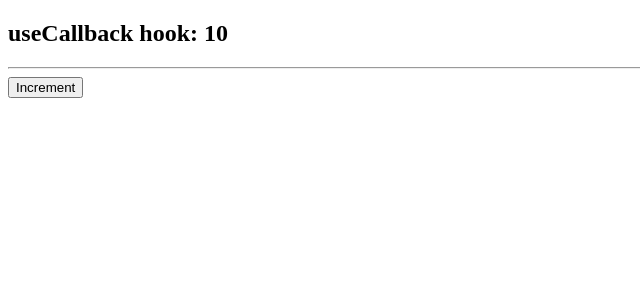
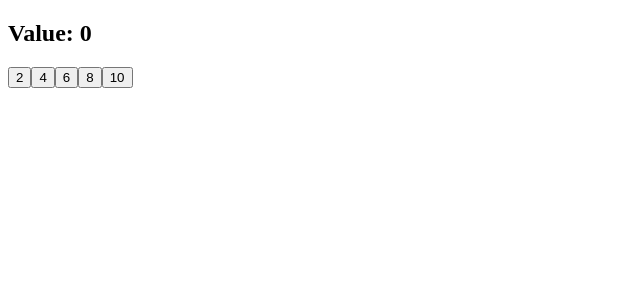
Before and after one commit to jhosuapp/hooks-react-ts, a React app: page / in a window 1280 px wide. Shown: the top 300 px of the page, without its empty margins (0-640 px from the left). Built offline with nearby package versions, Linux system fonts and the light colour scheme; the HTML template or start-up script is replaced by a standard one.

Commit message:
feat: work memo

```diff
--- /dev/null
+++ b/src/09-work-memo/Child.tsx
@@ -0,0 +1,22 @@
+import React from 'react';
+
+type Props = {
+    number: number;
+    increment: (number: number) => void
+}
+
+const Child = React.memo(( {number, increment}:Props ):JSX.Element => {
+
+    console.log('me he vuelto a renderizar')
+
+    return (
+        <button
+            className="btn btn-primary"
+            onClick={ ()=>  increment(number) }
+        >
+            { number }
+        </button>
+    )
+})
+
+export { Child }
--- /dev/null
+++ b/src/09-work-memo/Parent.tsx
@@ -0,0 +1,27 @@
+import { useCallback, useState } from 'react';
+import { Child } from './Child';
+
+
+const Parent = ():JSX.Element => {
+    const [value, setValue] = useState<number>(0);
+    const numbers = [2, 4, 6, 8, 10];
+
+    const increment = useCallback((number:number)=>{
+        setValue((value) => value + number);
+    }, []);
+
+    return (
+        <section className="container mt-5">
+            <h1>Value: { value } </h1>
+
+            {
+                numbers.map((value)=> (
+                    <Child key={ value }  number={ value } increment={ increment } />
+                ))
+            }
+
+        </section>
+    )
+}
+
+export { Parent }
--- a/src/main.tsx
+++ b/src/main.tsx
@@ -10,11 +10,12 @@ import ReactDOM from 'react-dom/client';
 // import { Layout } from './05-use-layout-effect/Layout';
 // import { Memorize } from './06-memos/Memorize';
 // import { MemoHook } from './07-use-memo/MemoHook';
-import { CallbackHook } from './08-use-callback/CallbackHook';
+// import { CallbackHook } from './08-use-callback/CallbackHook';
+import { Parent } from './09-work-memo/Parent';
 
 
 ReactDOM.createRoot(document.getElementById('root')!).render(
   // <React.StrictMode>
-    <CallbackHook />
+    <Parent />
   // </React.StrictMode>,
 )
```
